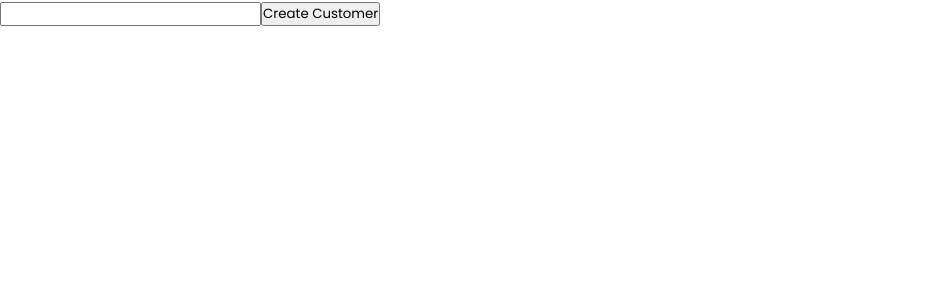
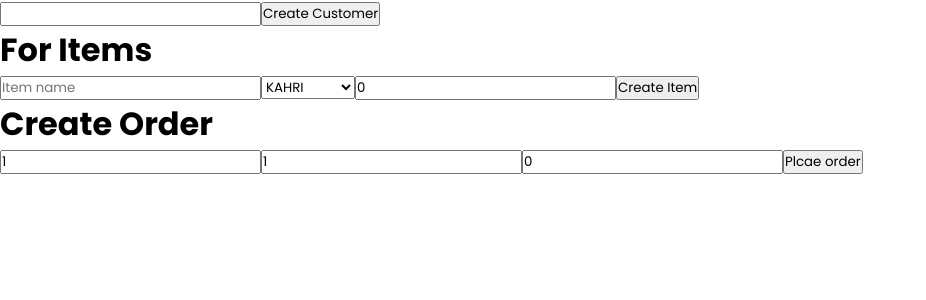
Before and after one commit to Smartdevil21/project-one-fe, a Next.js app: page /testing in a window 1280 px wide. Shown: the top 300 px of the page, without its empty margins (0-926 px from the left). Built offline with nearby package versions, Linux system fonts and the light colour scheme; no server answers.

Commit message:
TASK: added services for create ite, order and customer

```diff
--- a/src/app/(main)/testing/page.tsx
+++ b/src/app/(main)/testing/page.tsx
@@ -3,14 +3,41 @@ import { CustomerService } from "@/services/customer/customer.service";
 import { TextField } from "@mui/material";
 import React, { useState } from "react";
 import { baseService } from "@/services/base.service";
+import {
+  ICreateItem,
+  ItemType,
+} from "@/typings/interfaces/items/items.interface";
+import { itemService } from "@/services/item/item.service";
+import { ICreateOrder } from "@/typings/interfaces/order/order.interface";
 
 // const { createCustomer } = new CustomerService();
 
 function QueryTesting() {
   const [name, setname] = useState("");
 
+  // for items
+  const [item, setItem] = useState<ICreateItem>({
+    item_category: "KHARI",
+    item_name: "",
+    price: 0,
+  });
+
+  const [order, setOrder] = useState<ICreateOrder>({
+    customer_id: 1,
+    item_id: 1,
+    quantity: 0,
+  });
+
   const handleCreateCustomer = () => {
     baseService.createCustomer({ customer_name: name });
+  };
+
+  const handleCreateItem = () => {
+    baseService.createItem(item);
+  };
+
+  const handlePlaceOrder = () => {
+    baseService.createOrder(order);
   };
 
   return (
@@ -22,6 +49,77 @@ function QueryTesting() {
         }}
       />
       <button onClick={handleCreateCustomer}>Create Customer</button>
+      <br />
+      <h1>For Items</h1>
+      <input
+        type="text"
+        placeholder="Item name"
+        value={item.item_name}
+        onChange={(e) => {
+          setItem((prev) => ({ ...prev, item_name: e.target.value }));
+        }}
+      />
+      <select
+        value={item.item_category}
+        onChange={(e) => {
+          setItem((prev) => ({
+            ...prev,
+            item_category: e.target.value as ItemType,
+          }));
+        }}
+      >
+        <option value="KHARI">KAHRI</option>
+        <option value="SANDWICH">SANDWICH</option>
+      </select>
+      <input
+        type="number"
+        min={0}
+        placeholder="Item name"
+        value={item.price}
+        onChange={(e) => {
+          setItem((prev) => ({ ...prev, price: Number(e.target.value) }));
+        }}
+      />
+      <button onClick={handleCreateItem}>Create Item</button>
+      <br />
+      <h1>Create Order</h1>
+      <input
+        type="number"
+        min={0}
+        placeholder="Cutsomer id"
+        value={order.customer_id}
+        onChange={(e) => {
+          setOrder((prev) => ({
+            ...prev,
+            customer_id: Number(e.target.value),
+          }));
+        }}
+      />
+      <input
+        type="number"
+        min={0}
+        placeholder="Item id"
+        value={order.item_id}
+        onChange={(e) => {
+          setOrder((prev) => ({
+            ...prev,
+            item_id: Number(e.target.value),
+          }));
+        }}
+      />
+      <input
+        type="number"
+        min={0}
+        placeholder="Quantity"
+        value={order.quantity}
+        onChange={(e) => {
+          setOrder((prev) => ({
+            ...prev,
+            quantity: Number(e.target.value),
+          }));
+        }}
+      />
+      <button onClick={handlePlaceOrder}>Plcae order</button>
     </div>
   );
 }
--- a/src/hooks/useWebSockets.tsx
+++ b/src/hooks/useWebSockets.tsx
@@ -13,8 +13,15 @@ function useWebSockets(): void {
     });
 
     socket.on("customer:created", (customers: ICustomer[]) => {
-      console.log("Created Customer data recieved!");
       console.log(customers);
+    });
+
+    socket.on("item:created", (items) => {
+      console.log(items);
+    });
+
+    socket.on("order:created", (orders) => {
+      console.log(orders);
     });
   }, []);
 }
--- a/src/services/base.service.ts
+++ b/src/services/base.service.ts
@@ -1,14 +1,28 @@
 import { EmitEvents, ListeningEvents } from "@/socket/socket.events";
 import { ICreateCustomer } from "@/typings/interfaces/customer/customer.interface";
+import { ICreateItem } from "@/typings/interfaces/items/items.interface";
+import { ICreateOrder } from "@/typings/interfaces/order/order.interface";
 import { Socket, io } from "socket.io-client";
 
 class BaseService {
-  protected socket: Socket<ListeningEvents, EmitEvents> = io(
+  protected httpBaseUrl: string = "http://localhost:8001";
+  private socket: Socket<ListeningEvents, EmitEvents> = io(
     process.env.BACKEND_URL || "http://localhost:8001"
   );
 
+  // Cutomer Queries
   public createCustomer(customer: ICreateCustomer): void {
     this.socket.emit("customer:create", customer);
+  }
+
+  // Item Queries
+  public createItem(item: ICreateItem): void {
+    this.socket.emit("item:create", item);
+  }
+
+  // Order Queries
+  public createOrder(order: ICreateOrder): void {
+    this.socket.emit("order:create", order);
   }
 
   public getSocket(): Socket<ListeningEvents, EmitEvents> {
```
Also changed, not shown: src/services/customer/customer.service.ts (+8 -1 lines), src/services/item/item.service.ts (added, +19 -0 lines), src/socket/socket.events.ts (+9 -0 lines), src/typings/interfaces/items/items.interface.ts (added, +10 -0 lines), src/typings/interfaces/menu/menu-item.interface.ts (+6 -5 lines), src/typings/interfaces/order/order.interface.ts (added, +9 -0 lines).
